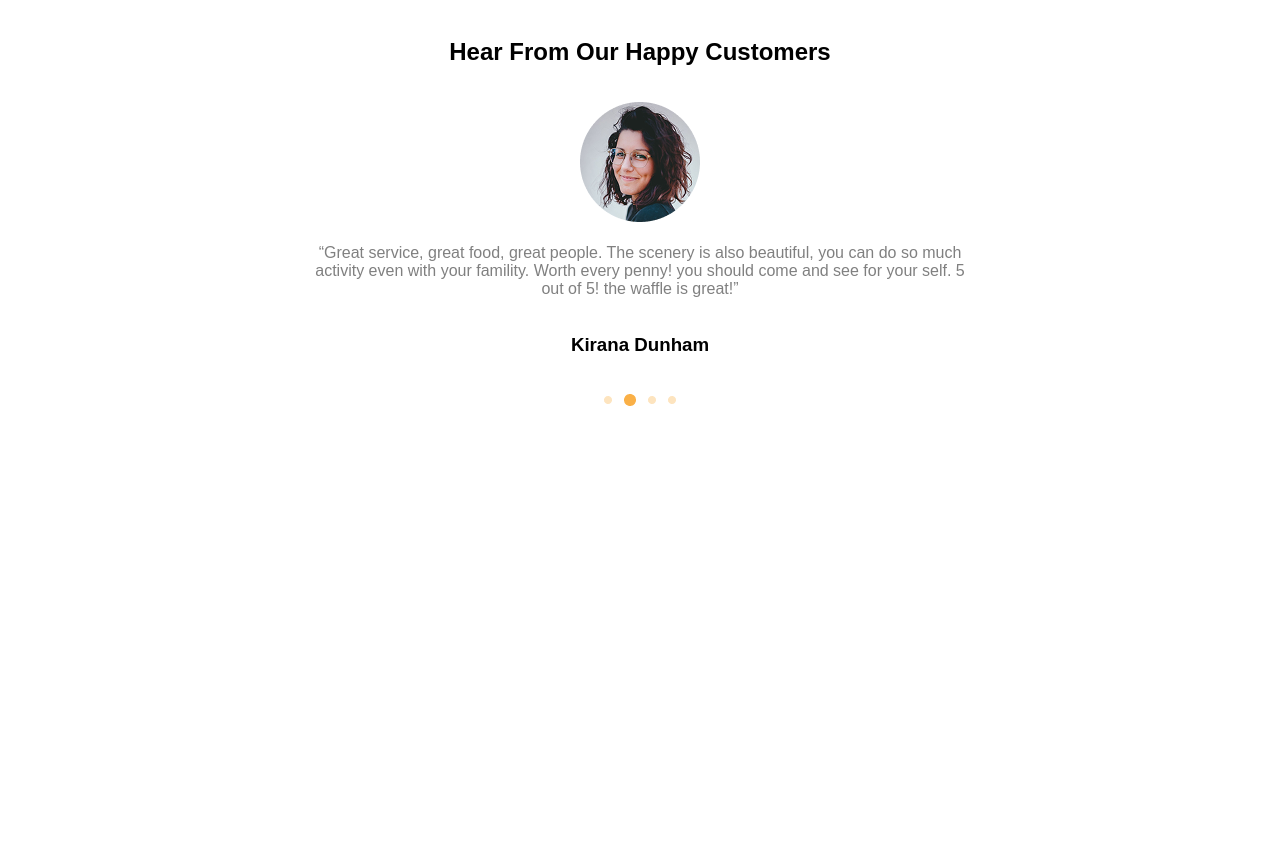
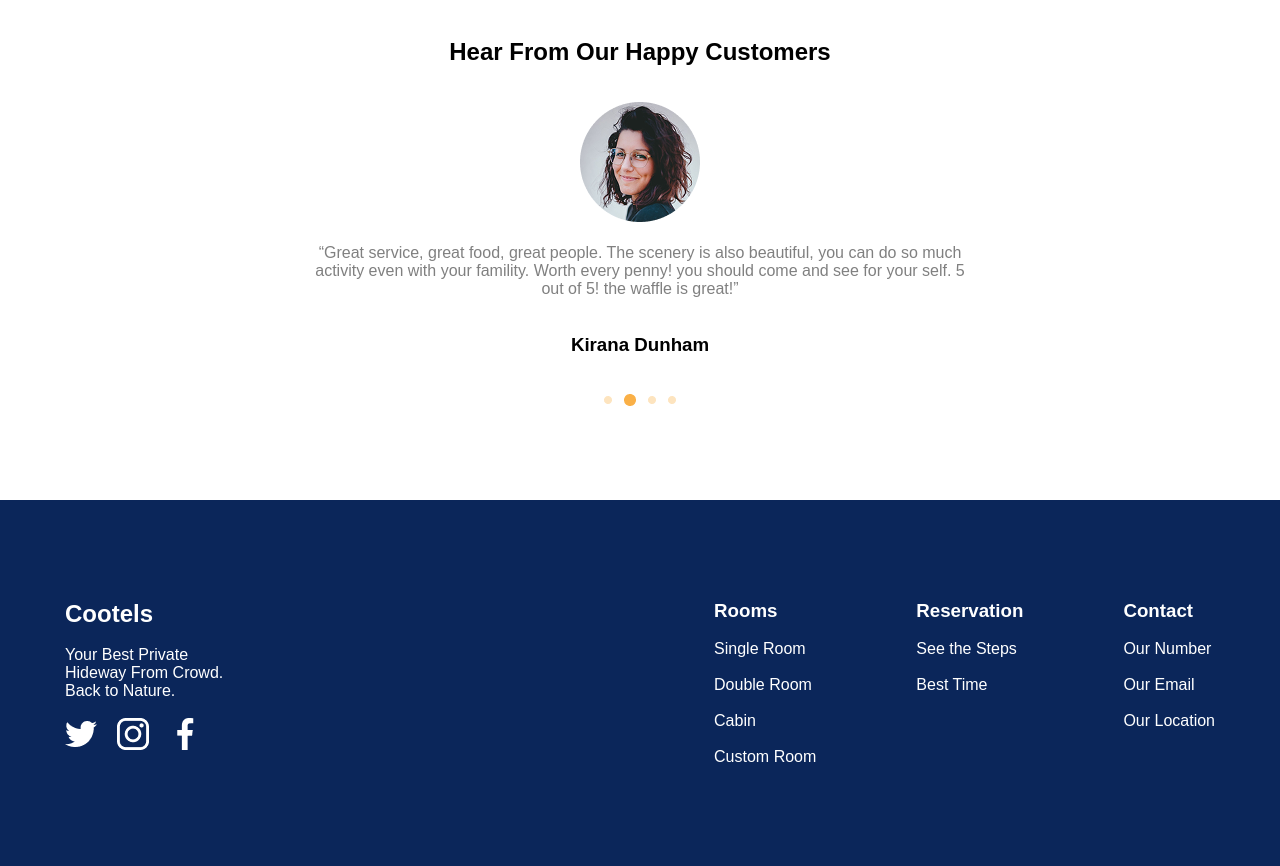
Before and after one commit to arion1986/day_1.3, a plain HTML site: page index.html in a window 1280 px wide. Shown: the part 4299-5165 px from the top of the page. Before the commit the page ends 4853 px from the top, so only its background shows below. Drawn offline with Linux system fonts and the light colour scheme.

Commit message:
last commit

```diff
--- a/index.html
+++ b/index.html
@@ -229,23 +229,65 @@
       </div>
     </section>
     <br /><br /><br /><br /><br /><br /><br /><br />
-    <br><br><br>
+    <br /><br /><br />
 
     <section class="dv10">
       <h1>Hear From Our Happy Customers</h1>
       <br /><br />
       <img src="./Ellipse 1.png" alt="" /><br /><br />
-      <p style="color: gray;">
+      <p style="color: gray">
         “Great service, great food, great people. The scenery is also beautiful,
-        you can do so much <br> activity even with your famility. Worth every penny!
-        you should come and see for your self. 5 <br> out of 5! the waffle is great!”
-       </p><br><br>
-       <h3>Kirana Dunham</h3><br><br>
-       <img src="./Group 8.png" alt="">
+        you can do so much <br />
+        activity even with your famility. Worth every penny! you should come and
+        see for your self. 5 <br />
+        out of 5! the waffle is great!”
+      </p>
+      <br /><br />
+      <h3>Kirana Dunham</h3>
+      <br /><br />
+      <img src="./Group 8.png" alt="" />
     </section>
-    <br><br><br><br><br><br><br><br>
+    <br /><br /><br /><br /><br />
+
+    <section style="background-color: #0B265A;">
 
 
+        <div class="dvless">
+        <div>
+        <div>
+      <h1>Cootels</h1>
+      <br />
+      <p>Your Best Private <br> Hideway From Crowd. <br> Back to Nature.</p></div>
+   <br><div style="display: flex; gap: 20px;">
+    <img src="./twitter.png" alt="">
+    <img src="./instagram-logo.png" alt="">
+    <img src="./facebook.png" alt="">
+    </div>
+</div>
 
+
+<div style="display: flex; gap: 100px;">
+<div>
+    <h3>Rooms</h3><br>
+    <p>Single Room</p><br>
+    <p>Double Room</p><br>
+    <p>Cabin</p><br>
+    <p>Custom Room</p>
+</div>
+<div>
+    <h3>Reservation</h3><br>
+    <p>See the Steps</p><br>
+    <p>Best Time</p><br>
+
+</div>
+<div>
+    <h3>Contact</h3><br>
+    <p>Our Number</p><br>
+    <p>Our Email</p><br>
+    <p>Our Location</p><br>
+</div>
+
+</div></div>
+    </section>
   </body>
 </html>
--- a/stylle.css
+++ b/stylle.css
@@ -80,3 +80,12 @@ body{
 .dv10{
   text-align: center;
 }
+
+.dvless{
+    display: flex;
+    max-width: 1150px;
+    margin: auto;
+    justify-content: space-between;
+    padding: 100px 0px;
+    color: white;
+}
```
Also changed, not shown: facebook.png (added), instagram-logo.png (added), twitter.png (added).
